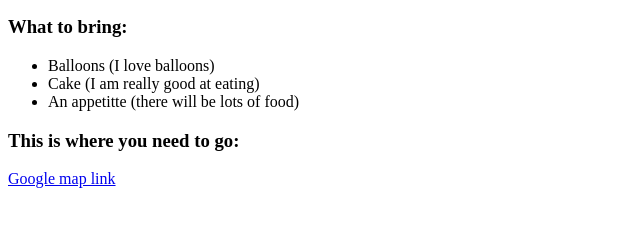
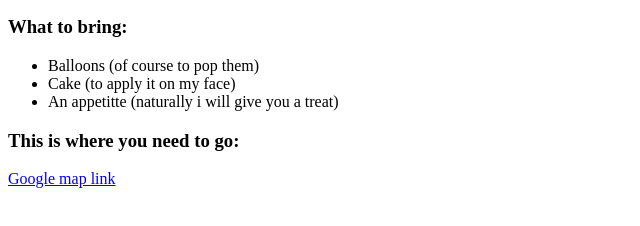
Before and after one commit to iamsam15/Saumil-s-portfolio, a plain HTML site: page public/birthday-invite.html in a window 1280 px wide. Shown: the part 416-642 px from the top of the page, without its empty margins (0-640 px from the left). Drawn offline with Linux system fonts and the light colour scheme.

Commit message:
Update birthday-invite.html

```diff
--- a/public/birthday-invite.html
+++ b/public/birthday-invite.html
@@ -10,9 +10,9 @@
         <img src="https://raw.githubusercontent.com/appbrewery/webdev/main/birthday-cake3.4.jpeg" alt="a birthday cake">
         <h3>What to bring: </h3>
         <ul>
-            <li>Balloons (I love balloons)</li>
-            <li>Cake (I am really good at eating)</li>
-            <li>An appetitte (there will be lots of food)</li>
+            <li>Balloons (of course to pop them)</li>
+            <li>Cake (to apply it on my face)</li>
+            <li>An appetitte (naturally i will give you a treat)</li>
         </ul>
         <h3>This is where you need to go: </h3>
         <a href="https://www.google.com/maps/@35.7040744,139.5577317,3a,75y,289.6h,87.01t,0.72r/data=!3m6!1e1!3m4!1sgT28ssf0BB2LxZ63JNcL1w!2e0!7i13312!8i6656">Google map link</a>
```
